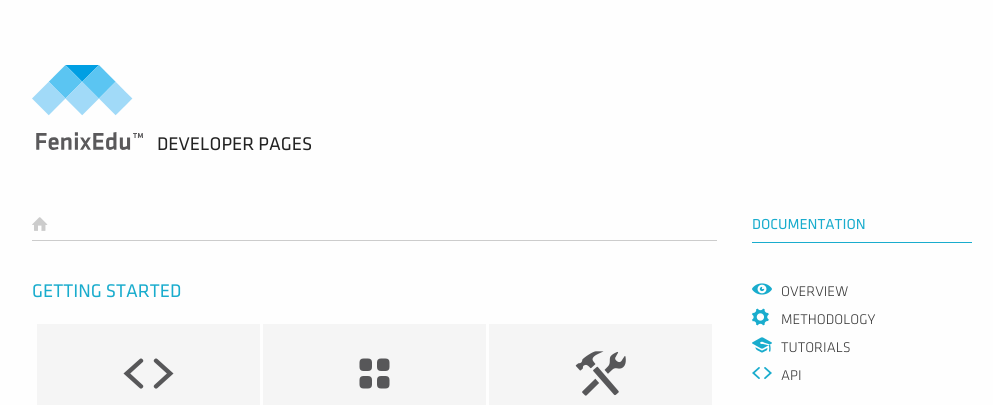
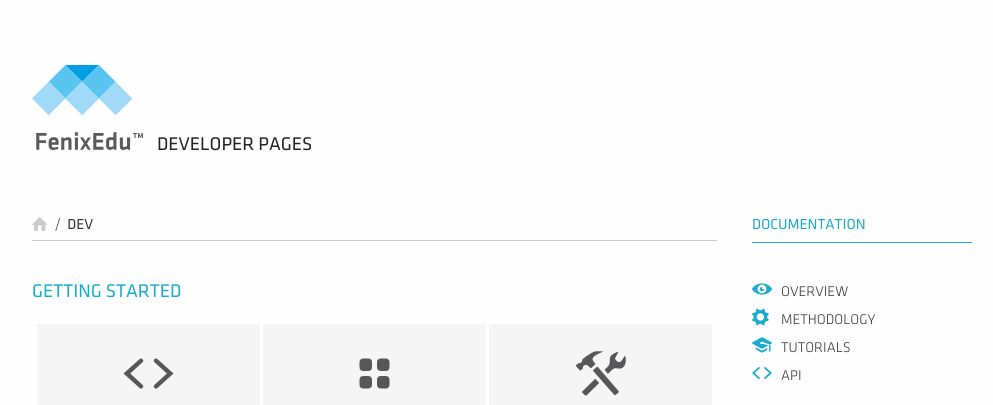
Before and after one commit to FenixEdu/fenixedu.github.io, a Jekyll site: the page built from dev/index.md, in a window 1280 px wide. Shown: the top 405 px of the page, without its empty margins (128-1121 px from the left). Built offline with Jekyll 4.4.1, drawn with Linux system fonts in a browser that asks for light colours; nearby versions of some CDN libraries; Markdown is read by kramdown in place of the engine named in the settings.

Commit message:
Added /dev to index. Fixed navigation path /blog to /dev/blog.

```diff
--- a/_includes/breadcrumbs.html
+++ b/_includes/breadcrumbs.html
@@ -1,6 +1,7 @@
 <nav>
     <ul>
-        <li><a href="/dev"></a></li>
+        <li><a href="/"></a></li>
+        <li><a href="/dev">DEV</a></li>
         {% if page.breadcrumbs %}
         	{% for crumble in page.breadcrumbs %}
         	<li><a href="{{crumble.url}}">{{crumble.text}}</a></li>
--- a/index.html
+++ b/index.html
@@ -87,6 +87,7 @@
 				<!--<li><a href="#" class="anchor_link">events</a></li>-->
 				<li><a href="#" class="anchor_link">users</a></li>
 				<li><a href="#" class="anchor_link">community</a></li>
+				<li><a href="/dev" class="anchor_link">dev</a></li>
 				<li><a href="#" class="button anchor_link">getting started</a></li>
 			</ul>
 		</nav>
```
